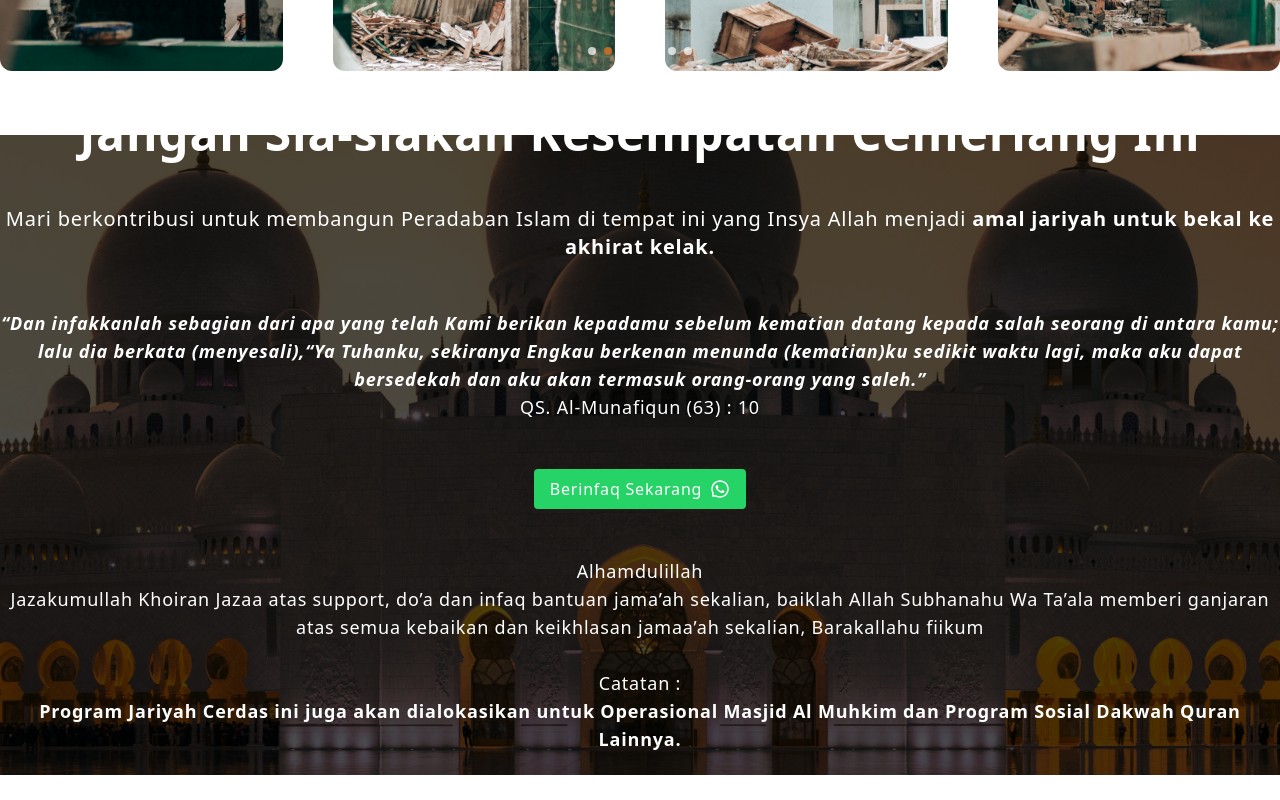
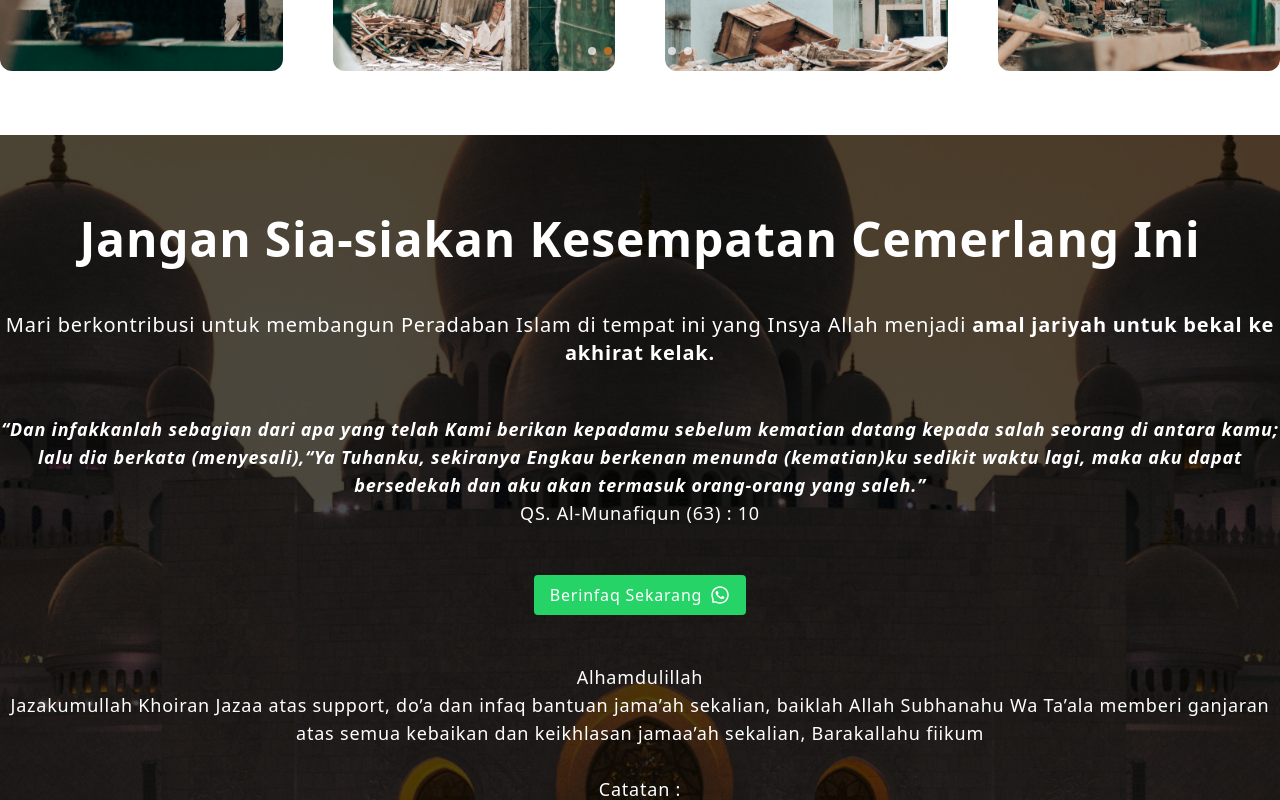
Before and after one commit to sipamungkas/nextjs-mosque, a Next.js app: page / in a window 1280 px wide. Shown: the part 3280-4080 px from the top of the page. Built offline with nearby package versions, Linux system fonts and the light colour scheme.

Commit message:
fix(infaq): fix infaq backgorund image on 1440p res

```diff
--- a/components/Home/Infaq/Infaq.tsx
+++ b/components/Home/Infaq/Infaq.tsx
@@ -19,7 +19,7 @@ const Infaq = (props: InfaqProps) => {
   const { detail } = props;
   return (
     <section id="infaq" className="relative bg-black">
-      <div className="py-16 md:py-20 min-h-[calc(1024px+6rem)] md:min-h-[100vh+1rem] xl:min-h-[80vh]">
+      <div className="py-16 md:py-20">
         <Image
           className="object-cover absolute"
           src={detail.image.url}
@@ -29,7 +29,7 @@ const Infaq = (props: InfaqProps) => {
           priority
         />
         <div className="absolute top-0 right-0 left-0 bottom-0 opacity-70 bg-black" />
-        <div className="absolute top-0 right-0 left-0 bottom-0 flex flex-col w-full px-4 xl:px-0 items-center justify-center">
+        <div className="relative flex flex-col w-full px-4 xl:px-0 items-center justify-center">
           <div className="container mx-auto items-center justify-center tracking-wider">
             <h1 className="text-white text-3xl sm:text-4xl md:text-5xl text-center w-full opacity-100 font-bold">
               Jangan Sia-siakan Kesempatan Cemerlang Ini
```
